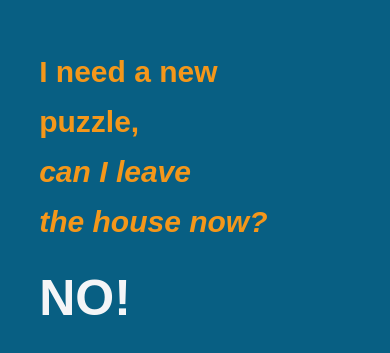
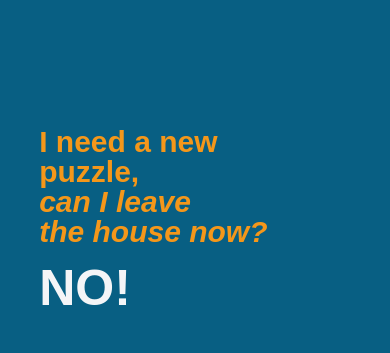
Before and after one commit to TMakaku/rona-can-i, an Angular app: page /rona-can-i/11 in a window 390 px wide. Shown: the part 191-544 px from the top of the page. Built offline with nearby package versions, Linux system fonts and the light colour scheme; what @sentinel-one/s1-lottie would draw is missing.

Commit message:
fixed line-height mobile

```diff
--- a/src/app/app.component.html
+++ b/src/app/app.component.html
@@ -13,7 +13,7 @@
     font-size: 53.91px !important;
     /* color: #F4971A; */
     font-weight: bold;
-    line-height: 50px;
+    line-height: 53.91px;
   }
 
   .notext {
@@ -21,7 +21,7 @@
     color: #F4F5F7;
     margin: 0;
     font-weight: bold;
-    line-height: 50px;
+    line-height: 53.91px;
   }
 
   .notextExtra {
@@ -29,23 +29,26 @@
     color: #F4F5F7;
     font-weight: bold;
     margin: 0px;
-    line-height: 50px;
+    line-height: 53.91px;
   }
 
   /* Responsive Styles */
   @media screen and (max-width: 767px) {
     :host {
       /* line-height: 30pt; */
-      line-height: 53.91pt;
+      /* line-height: 53.91pt; */
     }
     .maintext {
       font-size: 30px !important;
+      line-height: 30px;
     }
     .notext {
       font-size: 50px !important;
+      line-height: 30px;
     }
     .notextExtra {
       font-size: 20px !important;
+      line-height: 30px;
     }
   }
 
```
